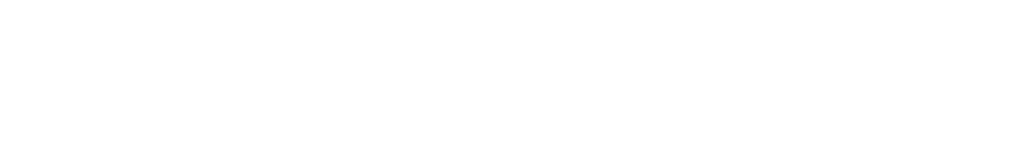
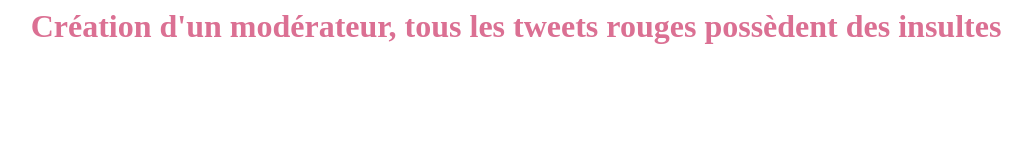
Before and after one commit to amelielaurent/nodetwi, a website: page public/index.html in a window 1280 px wide. Shown: the whole page, without its empty margins (124-1156 px from the left). Drawn offline with Linux system fonts and the light colour scheme.

Commit message:
Add title

```diff
--- a/public/index.html
+++ b/public/index.html
@@ -1,8 +1,16 @@
 <html>
 
 <head>
-
+    <meta charset="UTF-8">
     <style>
+        /*body {*/
+            /*display: flex;*/
+            /*flex-direction: column-reverse;*/
+        /*}*/
+        h1 {
+            text-align: center;
+            color: palevioletred;
+        }
         .red {
             color: red;
         }
@@ -14,7 +22,6 @@
         });
         socket.addEventListener('message', function (event) {
             console.log(JSON.parse(event.data));
-
             const p = document.createElement("p");
             const parse = JSON.parse(event.data);
             const text = document.createTextNode(parse.tweet);
@@ -31,6 +38,8 @@
     </script>
 </head>
 
-<body></body>
+<body>
+<h1> Création d'un modérateur, tous les tweets rouges possèdent des insultes </h1>
+</body>
 
 </html>
```
Also changed, not shown: transform.js (+6 -3 lines).
